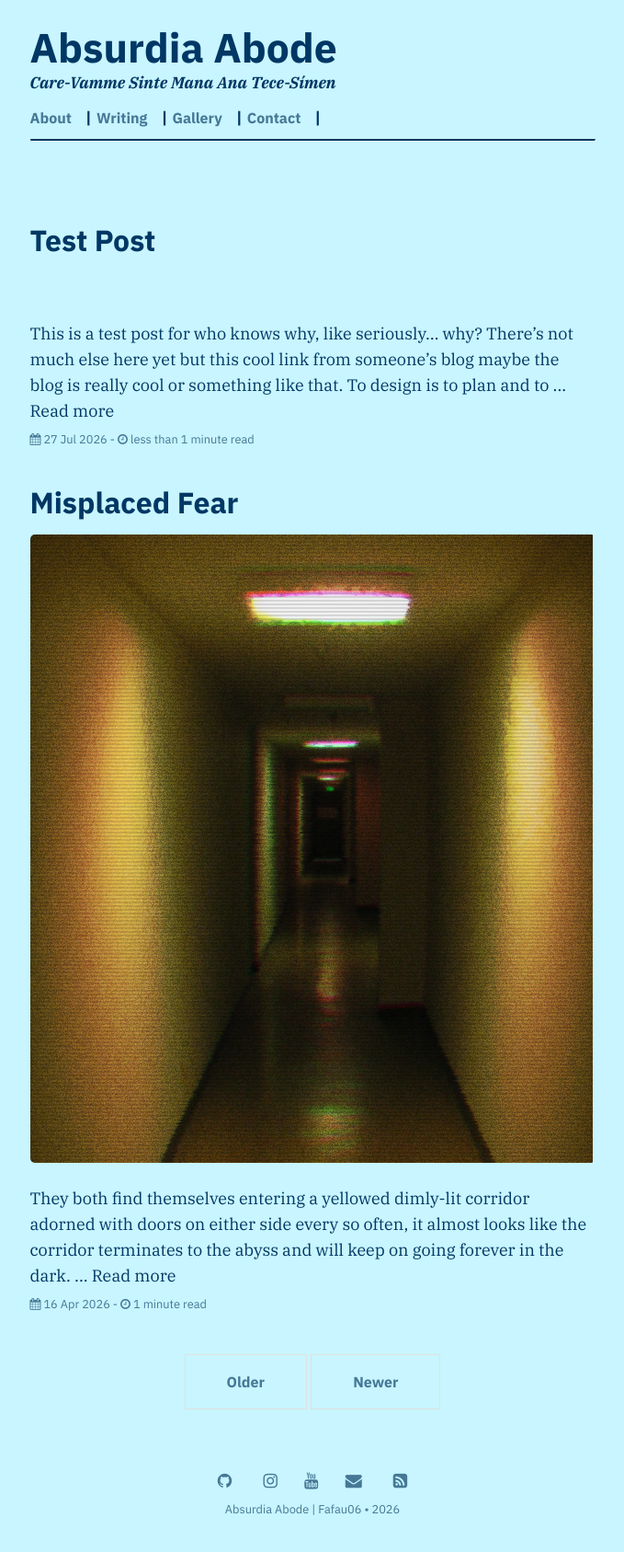
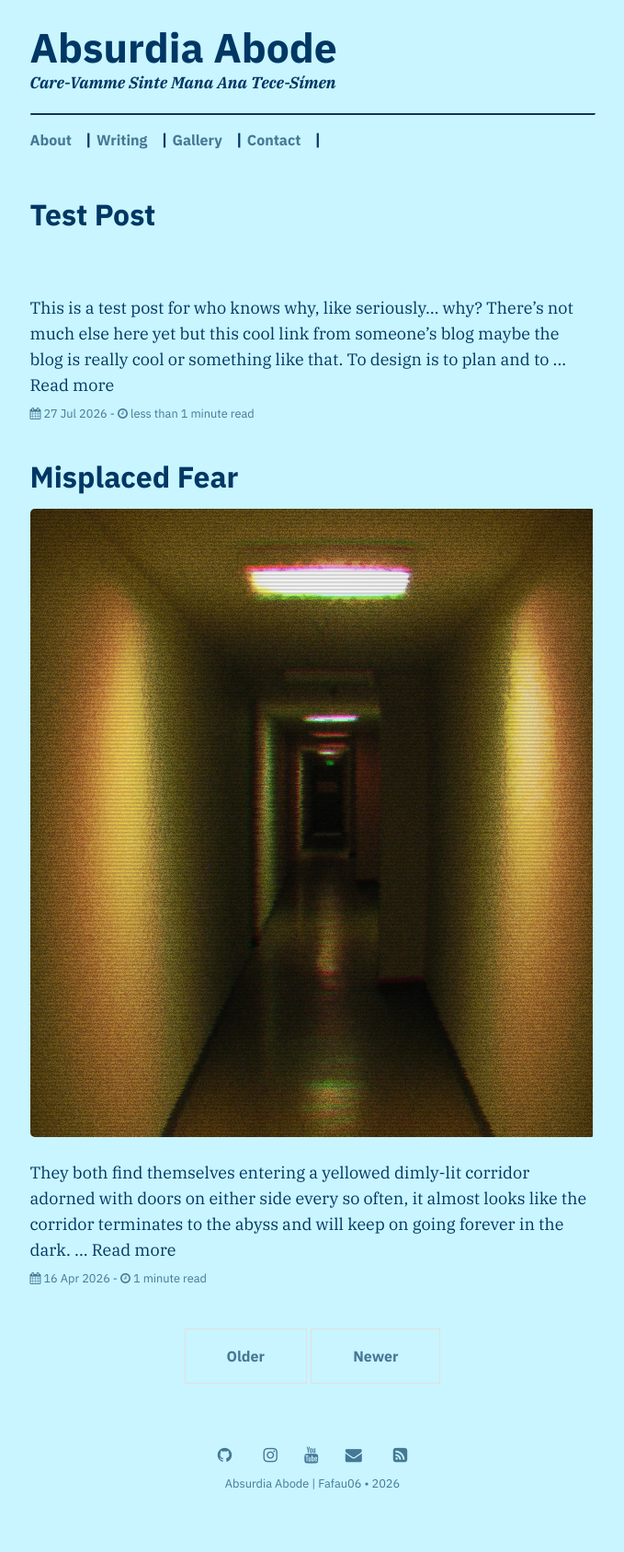
Before and after one commit to Fafau06/fafau06.github.io, a Jekyll site: the page built from index.html, in a window 1280 px wide. Shown: the whole page at 92% size, without its empty margins (300-979 px from the left). Built offline with Jekyll 4.4.1, drawn with Linux system fonts in a browser that asks for light colours; some web fonts are replaced; the list of posts is cut into pages by our own code; after the commit the page ends 1659 px from its top, so only the background shows below that.

Commit message:
Update menu.html

```diff
--- a/_includes/menu.html
+++ b/_includes/menu.html
@@ -1,11 +1,11 @@
 <div class="menu">
+	<hr>
 	<nav class="menu-content">
 		{% for item in site.data.settings.menu %}
 		<a href="{{ site.github.url }}/{{ item.url }}">{{ item.name }}</a>
 		<small>|</small>
 		{% endfor %}
 	</nav>
-	<br><hr>
 	<!--<nav class="social-icons">
 		{% include social-icons.html %}
 	</nav>-->
```
